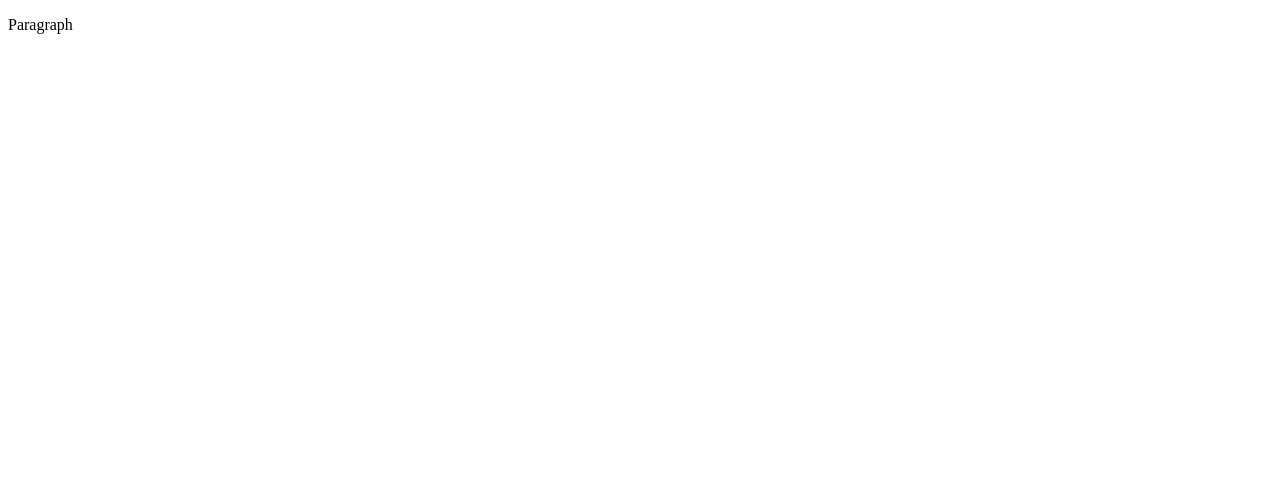
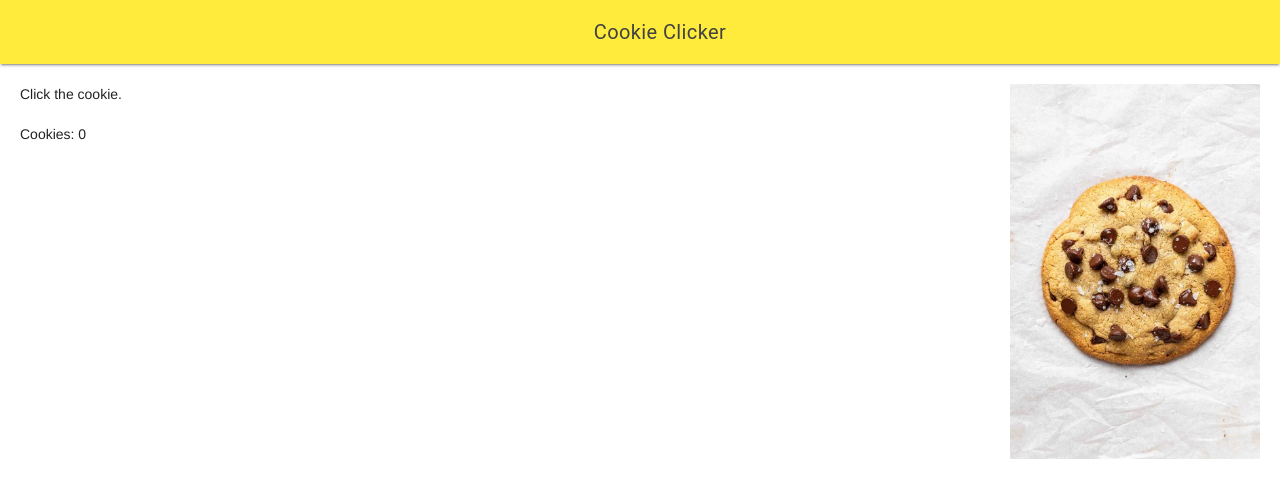
Before and after one commit to pablo-fiallos-granados/ICD2O-Final-Project-pablo-fiallos-granados, a plain HTML site: page index.html in a window 1280 px wide. Drawn offline with nearby package versions, Linux system fonts and the light colour scheme.

Commit message:
everything

```diff
--- a/css/style.css
+++ b/css/style.css
@@ -1,4 +1,30 @@
-/* Created by: Mr. Coxall
-* Created on: Sep 2020
+/* Created by: Pablo Fiallos
+* Created on: May 2024
 * This file contains the CSS for index.html
 */
+
+.mdl-layout__header-row {
+  justify-content: center;
+  padding: 0;
+}
+
+.mdl-layout__content {
+  padding-left: 15pt;
+  padding-right: 15pt;
+  padding-top: 15pt;
+}
+
+body {
+  background-color: white;
+}
+
+p {
+  color: black;
+  font-family: Helvetica, Arial, sans-serif;
+  font-size: 1.5rem;
+  padding-top: 5pt;
+}
+
+img {
+  float: right;
+}
--- a/index.html
+++ b/index.html
@@ -1,9 +1,39 @@
 <!DOCTYPE html>
 <html>
   <head>
-    <title>Title</title>
+    <meta charset="utf-8" />
+    <meta name="description" content="Cookie Clicker" />
+    <meta name="keywords" content="mths, ics2o" />
+    <meta name="author" content="Pablo Fiallos" />
+    <meta name="viewport" content="width=device-width, initial-scale=1.0" />
+    <link rel="stylesheet" href="./css/style.css" />
+    <link rel="stylesheet" href="https://fonts.googleapis.com/icon?family=Material+Icons" />
+    <link rel="stylesheet" href="https://code.getmdl.io/1.3.0/material.yellow-lime.min.css" />
+    <link rel="apple-touch-icon" sizes="180x180" href="apple-touch-icon.png" />
+    <link rel="icon" type="image/png" sizes="32x32" href="favicon-32x32.png" />
+    <link rel="icon" type="image/png" sizes="16x16" href="favicon-16x16.png" />
+    <link rel="manifest" href="site.webmanifest" />
+    <title>Cookie Clicker</title>
   </head>
-  <body>
-    <p>Paragraph</p>
+  <body onload="updateCookieCount()">
+    <script defer src="https://code.getmdl.io/1.3.0/material.min.js"></script>
+    <script src="./js/script.js"></script>
+    <div class="mdl-layout mdl-js-layout mdl-layout--fixed-header">
+      <header class="mdl-layout__header">
+        <div class="mdl-layout__header-row">
+          <span class="mdl-layout-title">Cookie Clicker</span>
+        </div>
+      </header>
+      <main class="mdl-layout__content">
+        <div class="right-image" onclick="cookieClicked()">
+          <img src="./images/cookie.webp" alt="cookie" width="250" />
+        </div>
+        <div class="page-content">Click the cookie.</div>
+        <br />
+        <div class="page-content-answer">
+          <div id="user-info"></div>
+        </div>
+      </main>
+    </div>
   </body>
 </html>
--- a/js/script.js
+++ b/js/script.js
@@ -1,5 +1,25 @@
 // Copyright (c) 2020 Mr. Coxall All rights reserved
 //
-// Created by: Mr. Coxall
-// Created on: Sep 2020
+// Created by: Pablo Fiallos
+// Created on: May 2024
 // This file contains the JS functions for index.html
+
+"use strict"
+
+function updateCookieCount () {
+
+  if (localStorage.cookies) {
+    document.getElementById("user-info").innerHTML = "Cookies: " + localStorage.cookies
+  } else {
+    document.getElementById("user-info").innerHTML = "Cookies: 0"
+  }
+}
+
+function cookieClicked() {
+  if (localStorage.cookies) {
+    localStorage.cookies = Number(localStorage.cookies) + 1
+  } else {
+    localStorage.cookies = 1
+  }
+  document.getElementById("user-info").innerHTML = "Cookies: " + localStorage.cookies
+}
```
Also changed, not shown: android-chrome-192x192.png (added), android-chrome-512x512.png (added), apple-touch-icon.png (added), favicon-16x16.png (added), favicon-32x32.png (added), favicon.ico (added), images/cookie.webp (added), site.webmanifest (added), 2 other files.
